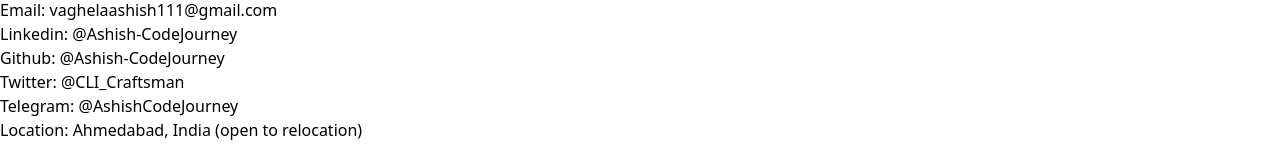
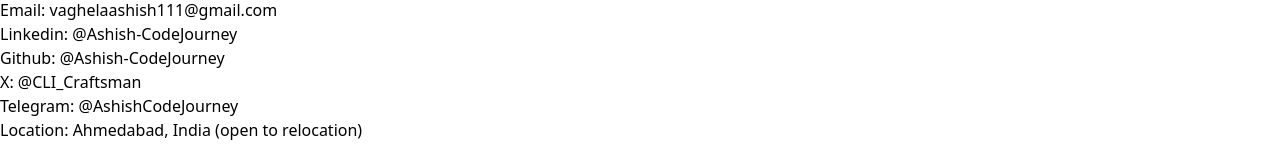
Before and after one commit to sunnykadivar212/sunnykadivar212.github.io, a React (Vite) app: page /resume in a window 1280 px wide. Shown: the part 626-786 px from the top of the page. Built offline with nearby package versions, Linux system fonts and the light colour scheme.

Commit message:
rename twitter to X

```diff
--- a/src/components/resume/Resume.jsx
+++ b/src/components/resume/Resume.jsx
@@ -1,10 +1,5 @@
 import React from "react";
 import data from '../../assets/data.json';
-
-
-const LinkedinUrl = data.linkedinUrl;
-const LinkedinUsername = data.linkedinUserName;
-
 
 function Resume() {
   return (
@@ -182,7 +177,7 @@
                     </a>{" "}
                   </li>
                   <li className="[&_a]:underline">
-                    Twitter:{" "}
+                    X:{" "}
                     <a
                       href={data.xUrl}
                       target="_blank"
```
